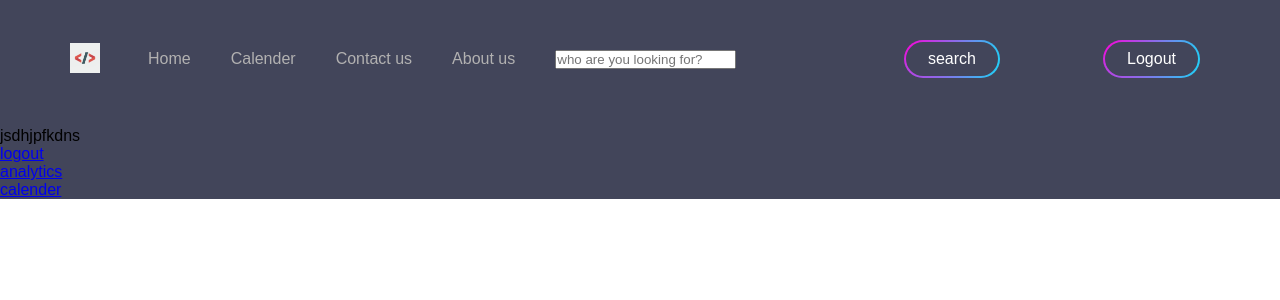
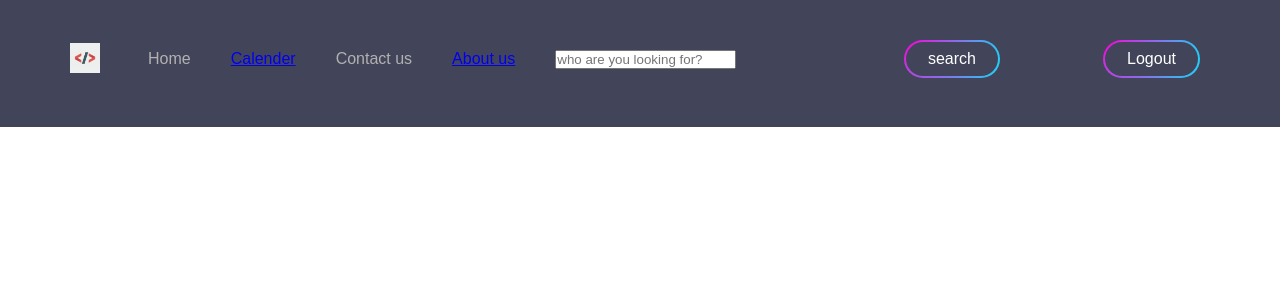
Before and after one commit to Suhas42/code_crawler, a Django app: page / in a window 1280 px wide. Shown: the top 300 px of the page. Run offline with Django 3.2, Linux system fonts and the light colour scheme; a user stored in the database is signed in.

Commit message:
linked calender to index

```diff
--- a/calender/templates/home.html
+++ b/calender/templates/home.html
@@ -2,9 +2,3 @@
 {% block head %}
 <title>Code Crawler</title>
 {% endblock %}
-{%block content%}
-jsdhjpfkdns<br>
-<a href="{% url 'logout' %}">logout</a><br>
-<a href="{% url 'analytics' %}">analytics</a><br>
-<a href="{% url 'calender' %}">calender</a>
-{% endblock %}
--- a/calender/templates/index.html
+++ b/calender/templates/index.html
@@ -15,9 +15,9 @@
             <ul>
                 <li class="logo"><img src="{% static 'img/logo.png' %}"></li>
                 <li>Home</li>
-                <li>Calender</li>
+                <li><a href="{% url 'calender' %}">Calender</a></li>
                 <li>Contact us</li>
-                <li>About us</li>
+                <li><a href="{% url 'developers' %}">About us</li>
                 <li><input type="text" placeholder="who are you looking for?" name="handle" class="search-box"></li>
                 <li><a href="{% url 'analytics' %}" class="search-btn"><span>search</span></a> </li>
                 <li><a href="{% url 'logout' %}" class="logout-btn"><span>Logout</span></a> </li>
```
Also changed, not shown: calender/templates/calender.html (+3 -16 lines).
